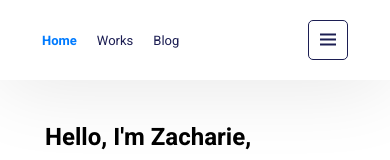
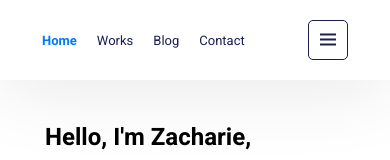
Before and after one commit to zack97/my_portfolio, a React (Vite) app: page / in a window 390 px wide. Both pictures are taken after a click on the button 328 px from the left and 40 px from the top of the page. Shown: the top 160 px of the page. Built offline with nearby package versions, Linux system fonts and the light colour scheme.

Commit message:
design nav displays

```diff
--- a/src/components/Header.jsx
+++ b/src/components/Header.jsx
@@ -41,14 +41,14 @@ function Header() {
             Works
           </Link>
         </li>
-        {/* <li>
-          <Link to="/single-work" className={getClassName("/single-work")}>
-            Single Work
-          </Link>
-        </li> */}
         <li>
           <Link to="/blog" className={getClassName("/blog")}>
             Blog
+          </Link>
+        </li>
+        <li className="noneDisplay">
+          <Link to="/contact" className={getClassName("/contact ")}>
+            Contact
           </Link>
         </li>
       </ul>
--- a/src/index.css
+++ b/src/index.css
@@ -27,6 +27,9 @@ img {
 .selected {
   font-weight: bold;
   color: #007bff;
+}
+.noneDisplay {
+  display: none;
 }
 
 nav {
@@ -649,6 +652,9 @@ footer .bottom .links a {
     display: none;
   }
 
+  .noneDisplay {
+    display: block;
+  }
   nav ul {
     gap: 20px;
   }
```
Also changed, not shown: 5 other files (tests, documents, lock files or other folders).
